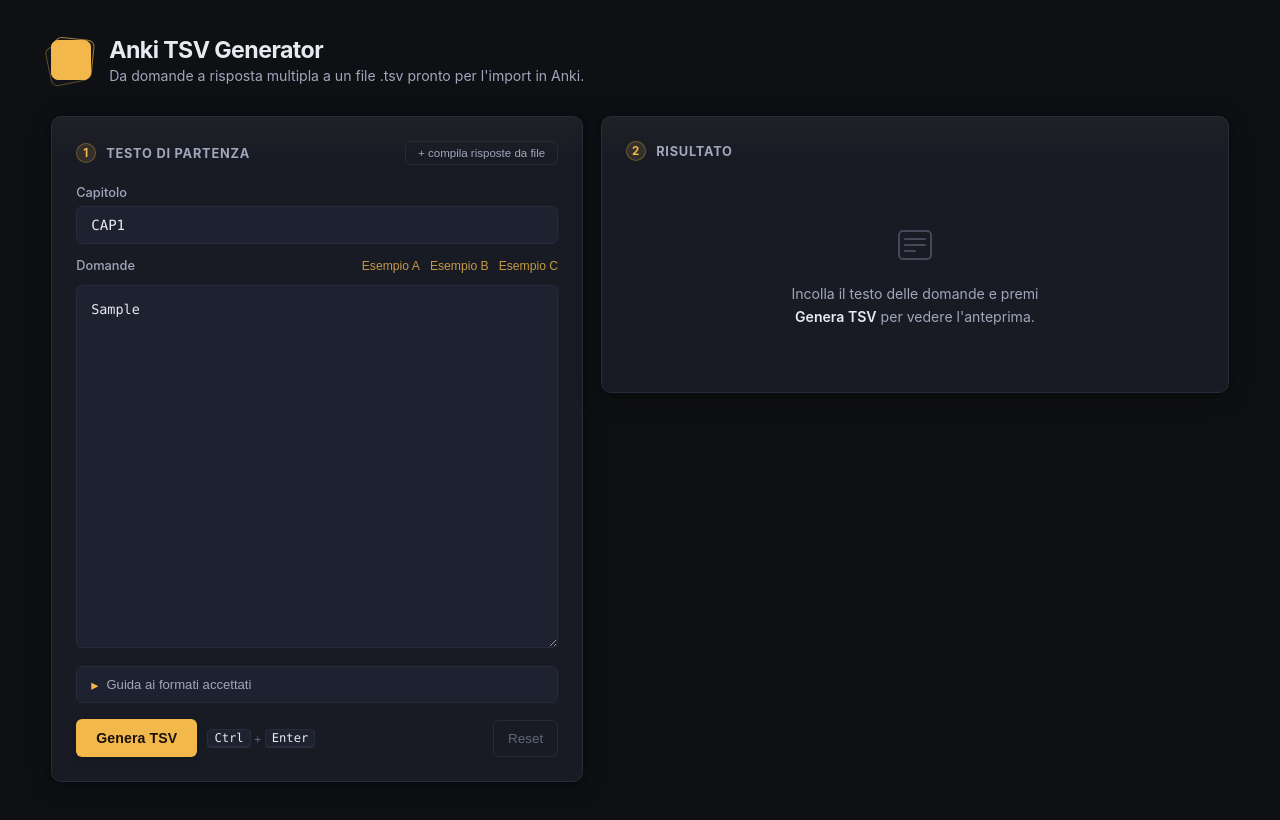
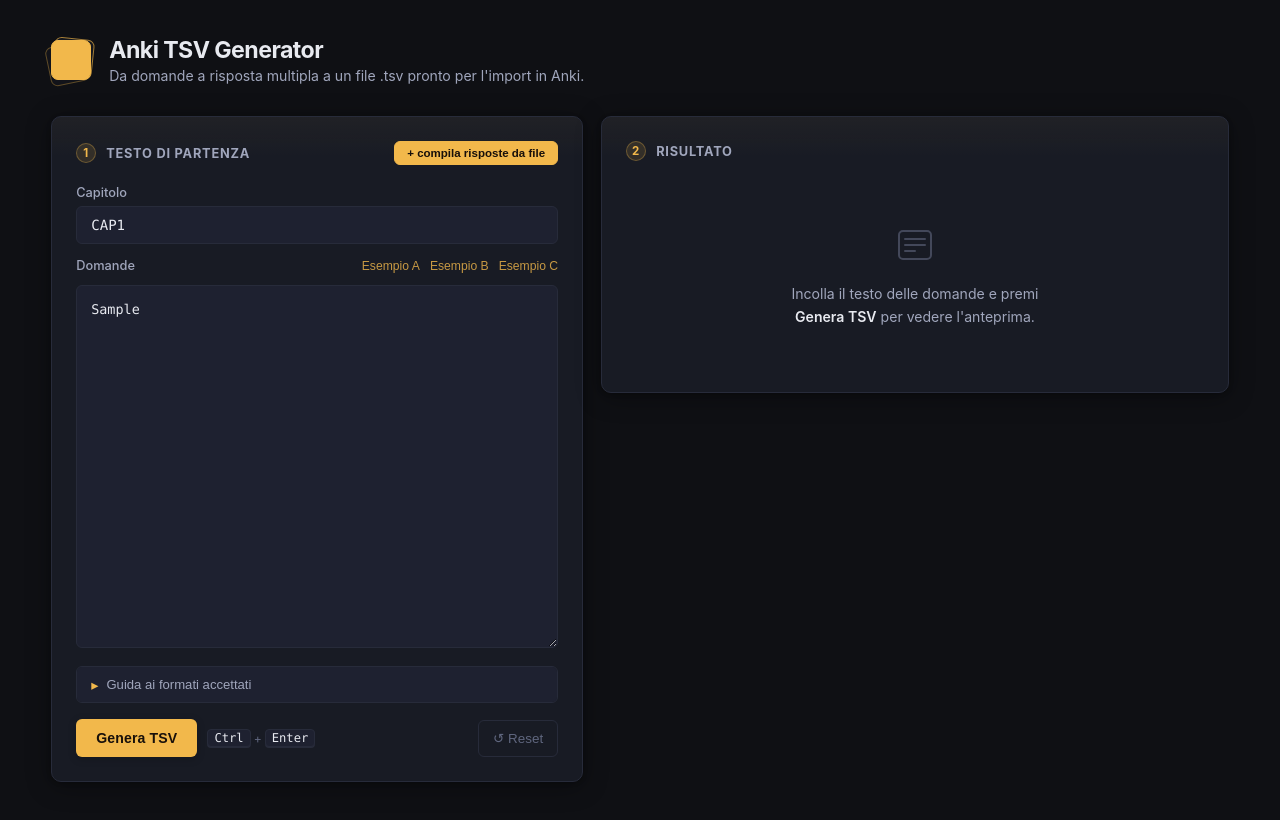
Before and after one commit to michelebaruffetti/anki-tsv-app, a React (Vite) app: page / in a window 1280 px wide. Both pictures are taken after typing "Sample" into the empty fields and a click on the button "+ compila risposte da file". Shown: the top 820 px of the page. Built offline with nearby package versions, Linux system fonts and the light colour scheme.

Commit message:
feat: polish UI with favicon, primary button style, and layout fixes

```diff
--- a/index.html
+++ b/index.html
@@ -4,6 +4,7 @@
     <meta charset="UTF-8" />
     <meta name="viewport" content="width=device-width, initial-scale=1.0" />
     <title>Anki TSV Generator</title>
+    <link rel="icon" type="image/svg+xml" href="/favicon.svg" />
   </head>
   <body>
     <div id="root"></div>
--- a/src/App.css
+++ b/src/App.css
@@ -162,6 +162,18 @@
   border-color: var(--accent);
   color: var(--text);
   background: var(--accent-dim);
+}
+
+.file-answer-btn--primary {
+  background: var(--accent);
+  color: #18100a;
+  border-color: var(--accent);
+  font-weight: 700;
+}
+.file-answer-btn--primary:hover {
+  background: var(--accent-hover);
+  border-color: var(--accent-hover);
+  color: #18100a;
 }
 
 .step-num {
@@ -377,13 +389,6 @@
 }
 
 /* ── generate button row ──────────────────────────────────────────────── */
-.generate-row {
-  display: flex;
-  align-items: center;
-  gap: 12px;
-  margin-top: 4px;
-}
-
 .kbd-hint {
   font-size: 0.76rem;
   color: var(--text-3);
@@ -686,7 +691,9 @@
   align-items: flex-end;
   gap: 16px;
   flex-wrap: wrap;
-  padding-top: 4px;
+  border-top: 1px solid var(--border-soft);
+  padding-top: 16px;
+  margin-top: 8px;
 }
 
 .filename-field {
--- a/src/App.tsx
+++ b/src/App.tsx
@@ -445,7 +445,7 @@
             </span>
             <button
               type="button"
-              className="file-answer-btn"
+              className="file-answer-btn file-answer-btn--primary"
               onClick={() => fileInputRef.current?.click()}
             >
               + compila risposte da file
@@ -549,7 +549,7 @@
                 className="reset-btn"
                 onClick={handleReset}
               >
-                Reset
+                ↺ Reset
               </button>
             )}
           </div>
```
Also changed, not shown: public/favicon.svg (added).
